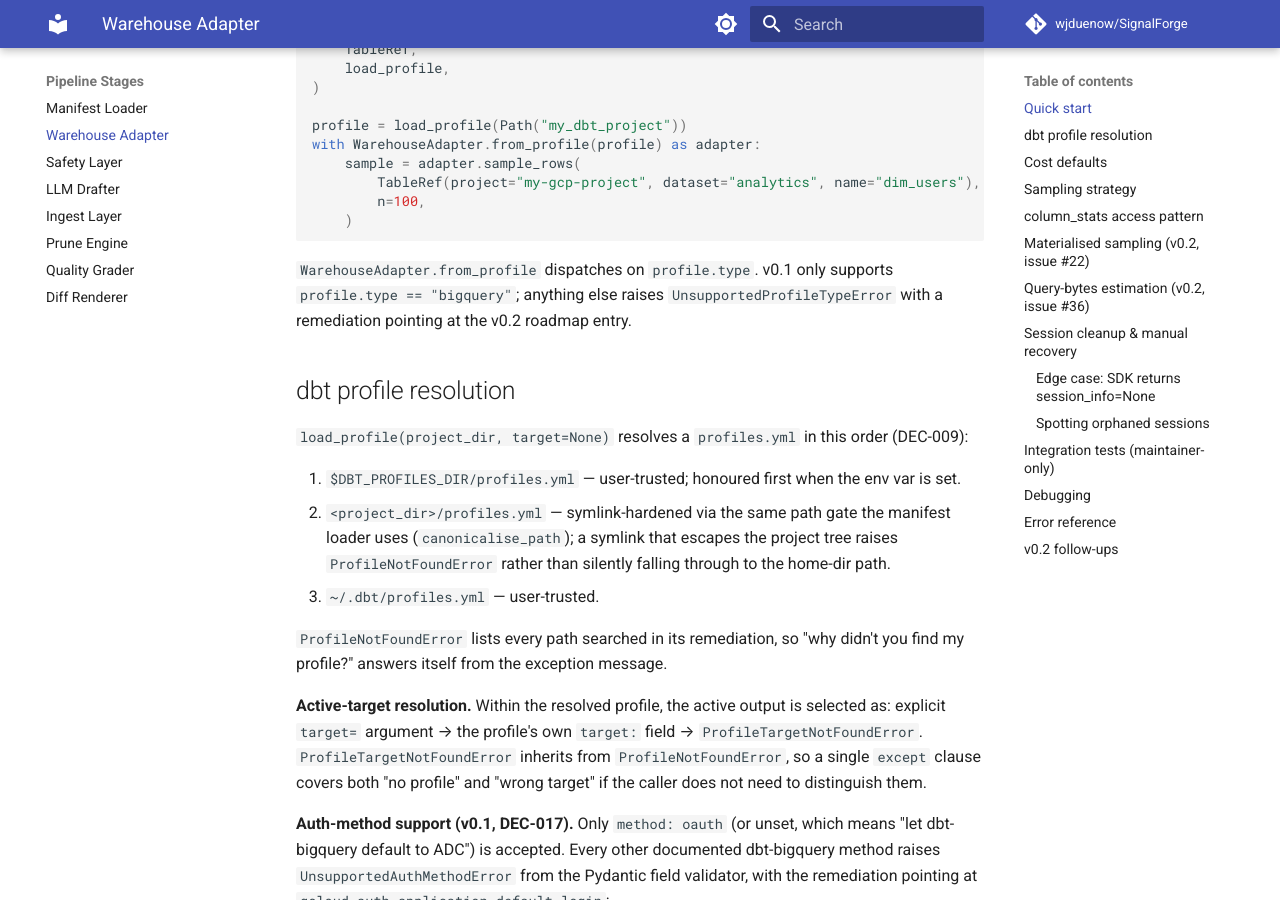
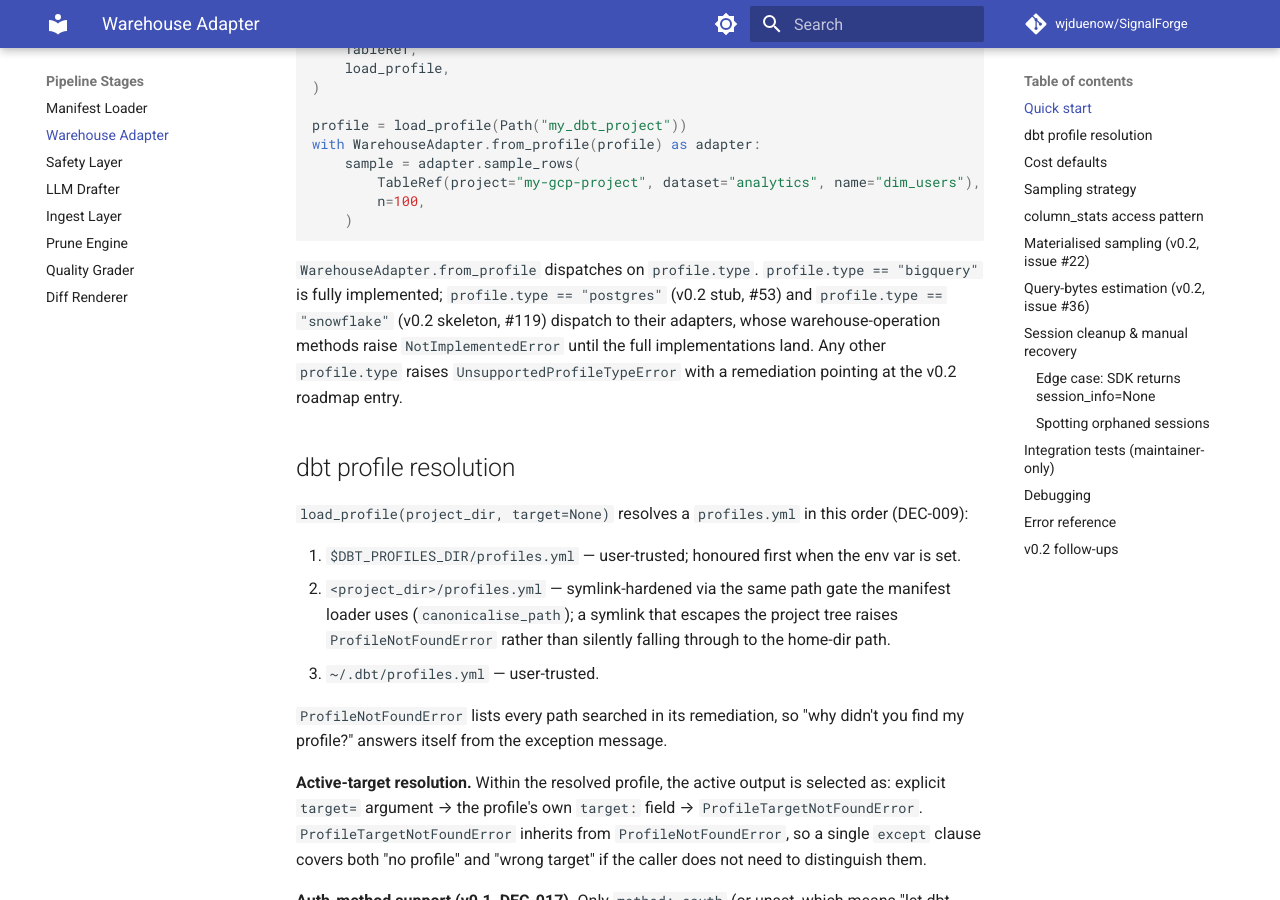
Before and after one commit to wjduenow/SignalForge, an MkDocs documentation site: the page built from docs/warehouse-adapter-ops.md, in a window 1280 px wide and 900 px high, scrolled down 892 px. Built offline with MkDocs 1.6.1 and Material for MkDocs 9.7.7, drawn with Linux system fonts in a browser that asks for light colours; comment, search, counter and statistics services are not loaded; some of the changed text lies outside the part shown.

Commit message:
#119: Address PR review feedback (subprocess timeout + ops-doc consistency)
- test_snowflake_stub.py: add timeout=10 + explicit check=False to the
  no-BigQuery-SDK subprocess (matches repo convention; a hung child would
  otherwise hang the suite). [Copilot]
- warehouse-adapter-ops.md: unwrap the split `uv pip install` code span;
  reconcile the "bigquery only / else UnsupportedProfileTypeError" text and
  the error-reference row with the now-live postgres/snowflake dispatch.
  [Copilot + CodeRabbit]

Co-Authored-By: Claude Opus 4.7 (1M context) <noreply@anthropic.com>

````diff
--- a/docs/warehouse-adapter-ops.md
+++ b/docs/warehouse-adapter-ops.md
@@ -15,9 +15,8 @@ Snowflake `Dialect` (`quote_char='"'`, `identifier_case='upper'`,
 `supports_qualify=True`), but the sampling / profiling / test-running methods
 raise `NotImplementedError` naming epic #118 until #120–#124 land. The
 connector is an optional extra — install it with
-`pip install "signalforge-dbt[snowflake]"` (or `uv pip install
-"signalforge-dbt[snowflake]"`); the base install never pulls
-`snowflake-connector-python`.
+`pip install "signalforge-dbt[snowflake]"` (or `uv pip install "signalforge-dbt[snowflake]"`);
+the base install never pulls `snowflake-connector-python`.
 
 ## Quick start
 
@@ -48,10 +47,13 @@ with WarehouseAdapter.from_profile(profile) as adapter:
     )
 ```
 
-`WarehouseAdapter.from_profile` dispatches on `profile.type`. v0.1 only
-supports `profile.type == "bigquery"`; anything else raises
-`UnsupportedProfileTypeError` with a remediation pointing at the v0.2
-roadmap entry.
+`WarehouseAdapter.from_profile` dispatches on `profile.type`.
+`profile.type == "bigquery"` is fully implemented; `profile.type ==
+"postgres"` (v0.2 stub, #53) and `profile.type == "snowflake"` (v0.2
+skeleton, #119) dispatch to their adapters, whose warehouse-operation
+methods raise `NotImplementedError` until the full implementations land.
+Any other `profile.type` raises `UnsupportedProfileTypeError` with a
+remediation pointing at the v0.2 roadmap entry.
 
 ## dbt profile resolution
 
@@ -553,7 +555,7 @@ on a `↳ Remediation:` line by `__str__`.
 | ---------------------------------------- | -------------------------------------------------------------------------------------------------------- | ---------------------------------------------------- | ----------------------------------------------------------------------------------------------- |
 | `WarehouseError`                         | Base class; never raised directly.                                                                       | `message`, `remediation`                             | _(no remediation set — base class)_                                                             |
 | `WarehouseAuthError`                     | Wraps `google.auth.exceptions.DefaultCredentialsError` / `RefreshError`.                                 | `message`                                            | Run `gcloud auth application-default login` to set up ADC.                                      |
-| `UnsupportedProfileTypeError`            | dbt profile's `type` is not `"bigquery"`.                                                                | `profile_type`                                       | v0.1 supports `type: bigquery` only; Snowflake/Postgres tracked for v0.2.                        |
+| `UnsupportedProfileTypeError`            | dbt profile's `type` is not `"bigquery"`, `"postgres"`, or `"snowflake"`.                                 | `profile_type`                                       | `bigquery` is fully implemented; `postgres`/`snowflake` dispatch to v0.2 stub/skeleton adapters (warehouse ops raise `NotImplementedError`). Other types are unsupported.  |
 | `UnsupportedAuthMethodError`             | dbt profile's `method` is not `"oauth"` (or unset).                                                      | `method`                                             | v0.1 supports `method: oauth` (or unset) only; run `gcloud auth application-default login`.     |
 | `ProfileNotFoundError`                   | None of the three search paths yielded a `profiles.yml` (or the project file is missing/malformed).      | `searched_paths`                                     | Create a `profiles.yml` at one of the searched paths, or set `DBT_PROFILES_DIR`.                |
 | `ProfileTargetNotFoundError`             | The profile resolved but the requested `target` is missing. Inherits `ProfileNotFoundError`.             | `profile_name`, `target`, `searched_paths`           | Add the target to `profiles.yml`, or pass an explicit `target=` that exists in the profile.     |
````
Also changed, not shown: 1 other file.
